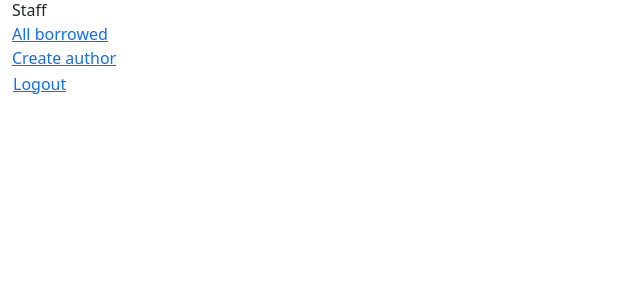
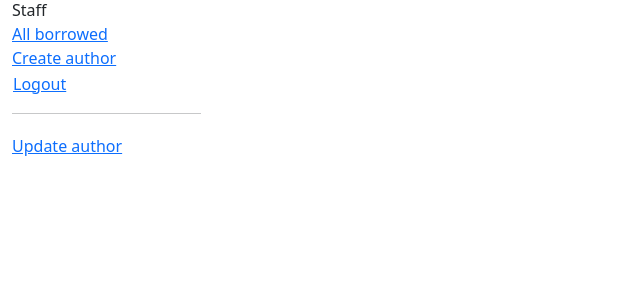
Before and after one commit to MaximFarmingdale/django_local_library, a Django app: template locallibrary/catalog/templates/catalog/author_detail.html in a window 1280 px wide. Shown: the part 179-481 px from the top of the page, without its empty margins (0-640 px from the left). Run offline with Django 5.2, Linux system fonts and the light colour scheme; the template is opened without the code that fills it: values that come from a table or form of the project are taken from there, others are empty; a user stored in the database is signed in; tables that the repository leaves empty hold one stand-in row (values such as "Sample post").

Commit message:
author_detail.html: added links for CRUD forms for staff in the sidebar

```diff
--- a/locallibrary/catalog/templates/catalog/author_detail.html
+++ b/locallibrary/catalog/templates/catalog/author_detail.html
@@ -18,3 +18,17 @@
             </ul>
         </div>
 {% endblock %}
+{% block sidebar %}
+    {{ block.super }}
+    {% if perms.catalog.change_author or perms.catalog.delete_author %}
+        <hr>
+        <ul class='sidebar-nav'>
+            {% if perms.catalog.change_author %}
+                <li><a href= "{% url 'author-update' author.id %}">Update author</a></li>
+            {% endif %}
+            {% if not author.book_set.all and perms.catalog.delete_author %}
+                <li><a href="{% url 'author-delete' author.id %}">Delete author</a></li>
+            {% endif %}
+        </ul>
+    {% endif %}
+{% endblock %}
```
